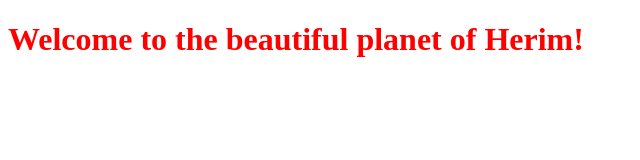
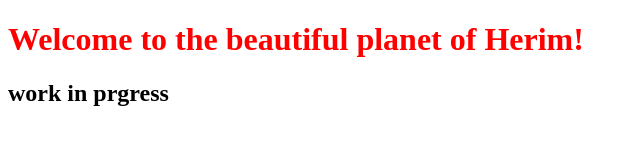
Before and after one commit to Axoly/Axoly.github.io, a plain HTML site: page index.html in a window 1280 px wide. Shown: the whole page, without its empty margins (0-640 px from the left). Drawn offline with Linux system fonts and the light colour scheme.

Commit message:
Update index.html

```diff
--- a/index.html
+++ b/index.html
@@ -10,6 +10,7 @@
 </head>
 <body>
     <h1>Welcome to the beautiful planet of Herim!</h1>
+    <h2>work in prgress</h2>
 
 </body>
 </html>
```
